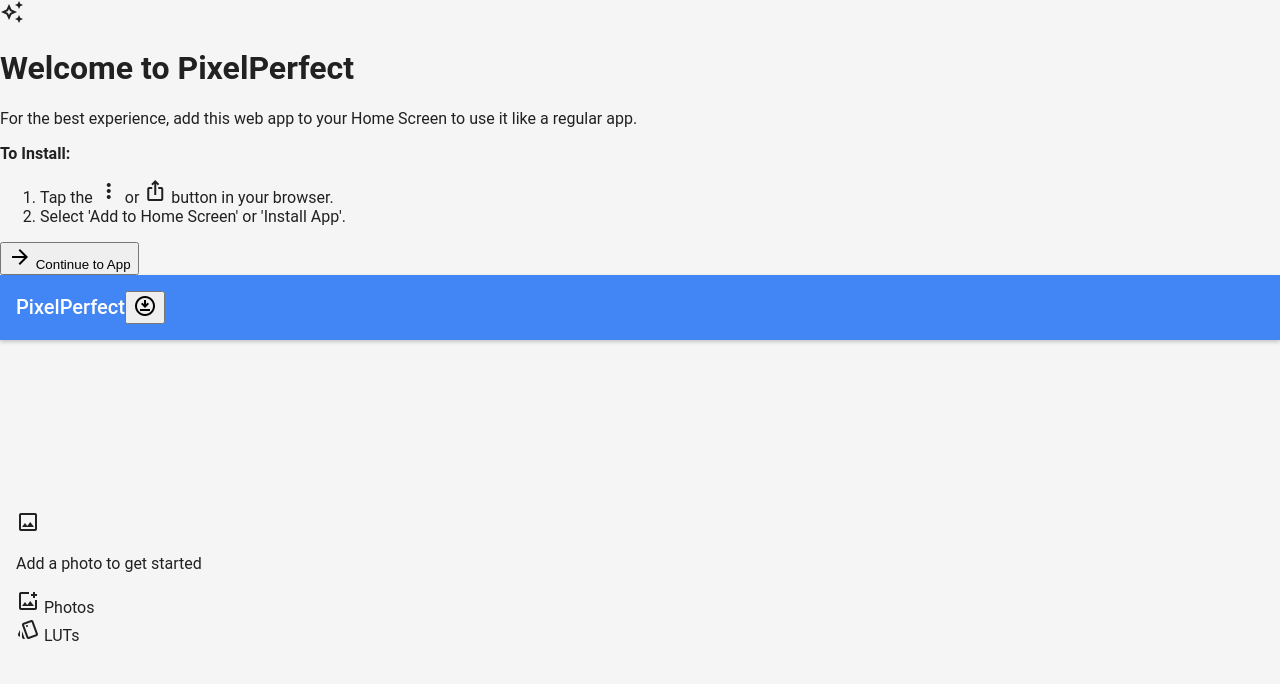
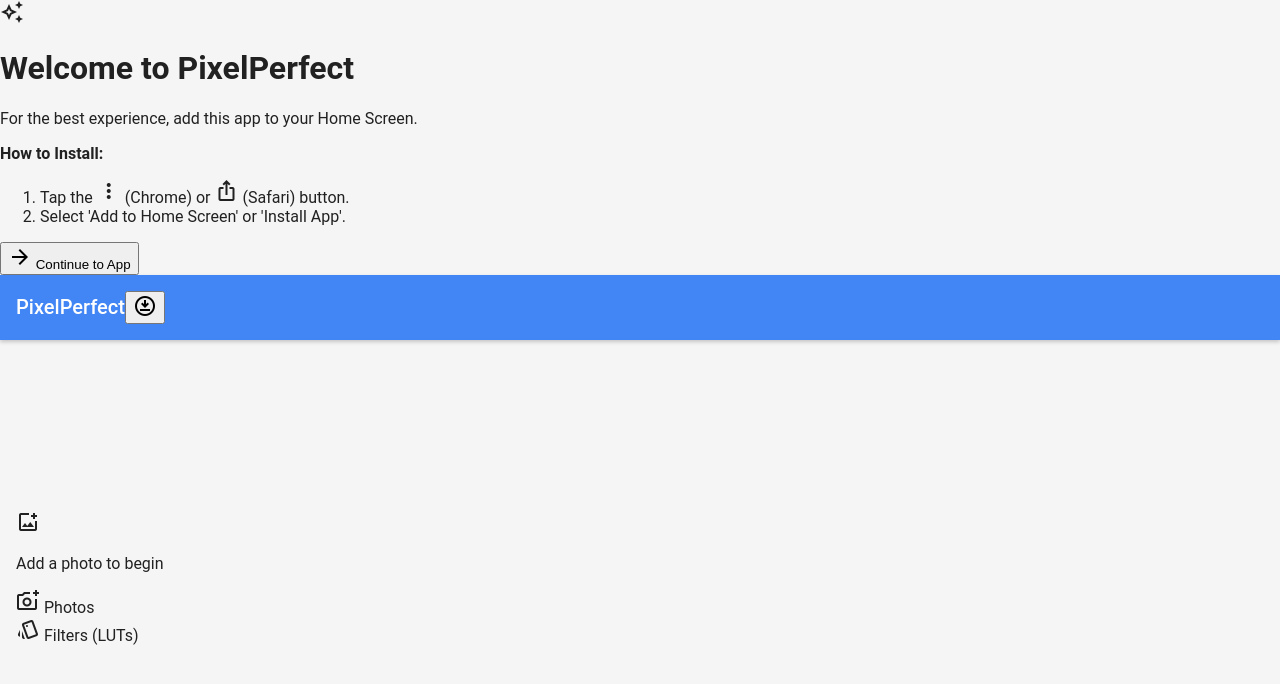
Before and after one commit to JesseOrSomething/Lutify, a plain HTML site: page index.html in a window 1280 px wide. Drawn offline with nearby package versions, Linux system fonts and the light colour scheme; a web font is replaced by a local one.

Commit message:
Update index.html

```diff
--- a/index.html
+++ b/index.html
@@ -5,25 +5,27 @@
     <meta name="viewport" content="width=device-width, initial-scale=1.0, user-scalable=no">
     <meta name="theme-color" content="#EADDFF">
     <title>PixelPerfect</title>
+    <!-- Google Fonts for Material You look and feel -->
     <link rel="preconnect" href="https://fonts.googleapis.com">
     <link rel="preconnect" href="https://fonts.gstatic.com" crossorigin>
     <link href="https://fonts.googleapis.com/css2?family=Google+Sans:wght@400;500;700&display=swap" rel="stylesheet">
     <link rel="stylesheet" href="https://fonts.googleapis.com/css2?family=Material+Symbols+Outlined:opsz,wght,FILL,GRAD@20..48,100..700,0..1,-50..200" />
+    <!-- App Stylesheet and Manifest -->
     <link rel="stylesheet" href="style.css">
     <link rel="manifest" href="manifest.json">
 </head>
 <body>
 
-    <!-- Landing Page for First Time Users -->
-    <div id="landing-page">
+    <!-- Landing Page for First-Time Users -->
+    <div id="landing-page" class="hidden">
         <div class="landing-content">
             <span class="material-symbols-outlined landing-icon">auto_awesome</span>
             <h1>Welcome to PixelPerfect</h1>
-            <p>For the best experience, add this web app to your Home Screen to use it like a regular app.</p>
+            <p>For the best experience, add this app to your Home Screen.</p>
             <div class="install-instructions">
-                <p><strong>To Install:</strong></p>
+                <p><strong>How to Install:</strong></p>
                 <ol>
-                    <li>Tap the <span class="material-symbols-outlined inline-icon">more_vert</span> or <span class="material-symbols-outlined inline-icon">ios_share</span> button in your browser.</li>
+                    <li>Tap the <span class="material-symbols-outlined inline-icon">more_vert</span> (Chrome) or <span class="material-symbols-outlined inline-icon">ios_share</span> (Safari) button.</li>
                     <li>Select 'Add to Home Screen' or 'Install App'.</li>
                 </ol>
             </div>
@@ -44,39 +46,43 @@
         </header>
 
         <main class="main-content">
+            <!-- Workspace for editing the selected image -->
             <div id="image-workspace">
                 <canvas id="canvas"></canvas>
                 <div id="placeholder">
-                    <span class="material-symbols-outlined placeholder-icon">image</span>
-                    <p>Add a photo to get started</p>
+                    <span class="material-symbols-outlined placeholder-icon">add_photo_alternate</span>
+                    <p>Add a photo to begin</p>
                 </div>
             </div>
 
+            <!-- Horizontal gallery for user's photos -->
             <div class="gallery-container">
                 <div class="gallery-actions">
-                    <label for="image-upload" class="fab">
-                        <span class="material-symbols-outlined">add_photo_alternate</span>
+                    <label for="image-upload" class="fab" title="Add Photos">
+                        <span class="material-symbols-outlined">add_a_photo</span>
                     </label>
-                    <span>Photos</span>
+                    <span class="gallery-title">Photos</span>
                 </div>
                 <div id="photo-gallery" class="gallery">
-                    <!-- Thumbnails will be added here -->
+                    <!-- Photo thumbnails will be injected here by JavaScript -->
                 </div>
             </div>
 
+            <!-- Horizontal gallery for saved LUTs -->
             <div class="gallery-container">
                  <div class="gallery-actions">
-                    <label for="lut-upload" class="fab">
+                    <label for="lut-upload" class="fab" title="Import LUTs">
                         <span class="material-symbols-outlined">style</span>
                     </label>
-                    <span>LUTs</span>
+                    <span class="gallery-title">Filters (LUTs)</span>
                 </div>
                 <div id="lut-gallery" class="gallery">
-                    <!-- LUTs will be loaded here -->
+                    <!-- LUT chips will be injected here by JavaScript -->
                 </div>
             </div>
         </main>
 
+        <!-- Hidden file inputs -->
         <input type="file" id="image-upload" accept="image/*" multiple style="display: none;">
         <input type="file" id="lut-upload" accept=".cube" multiple style="display: none;">
     </div>
```
